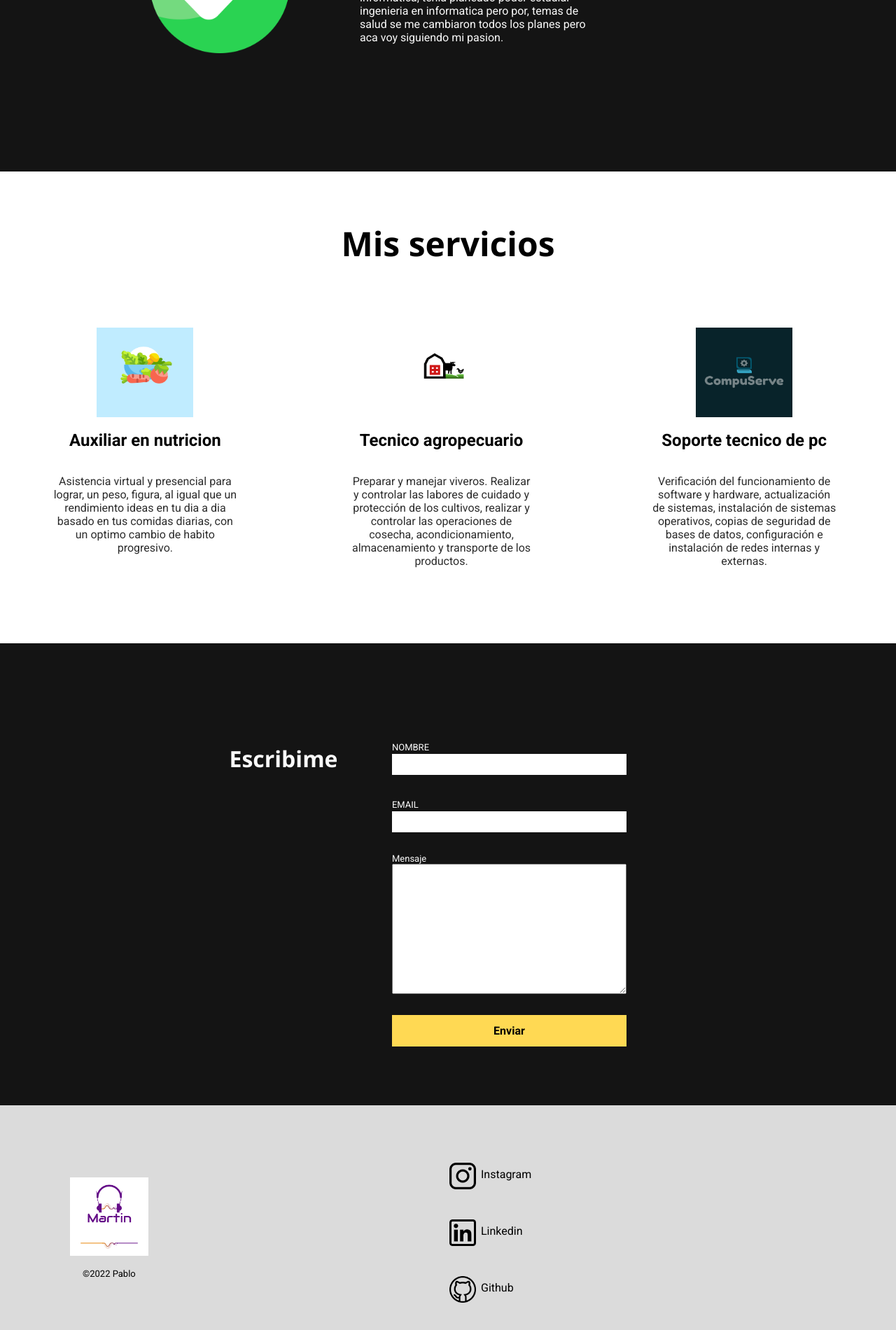
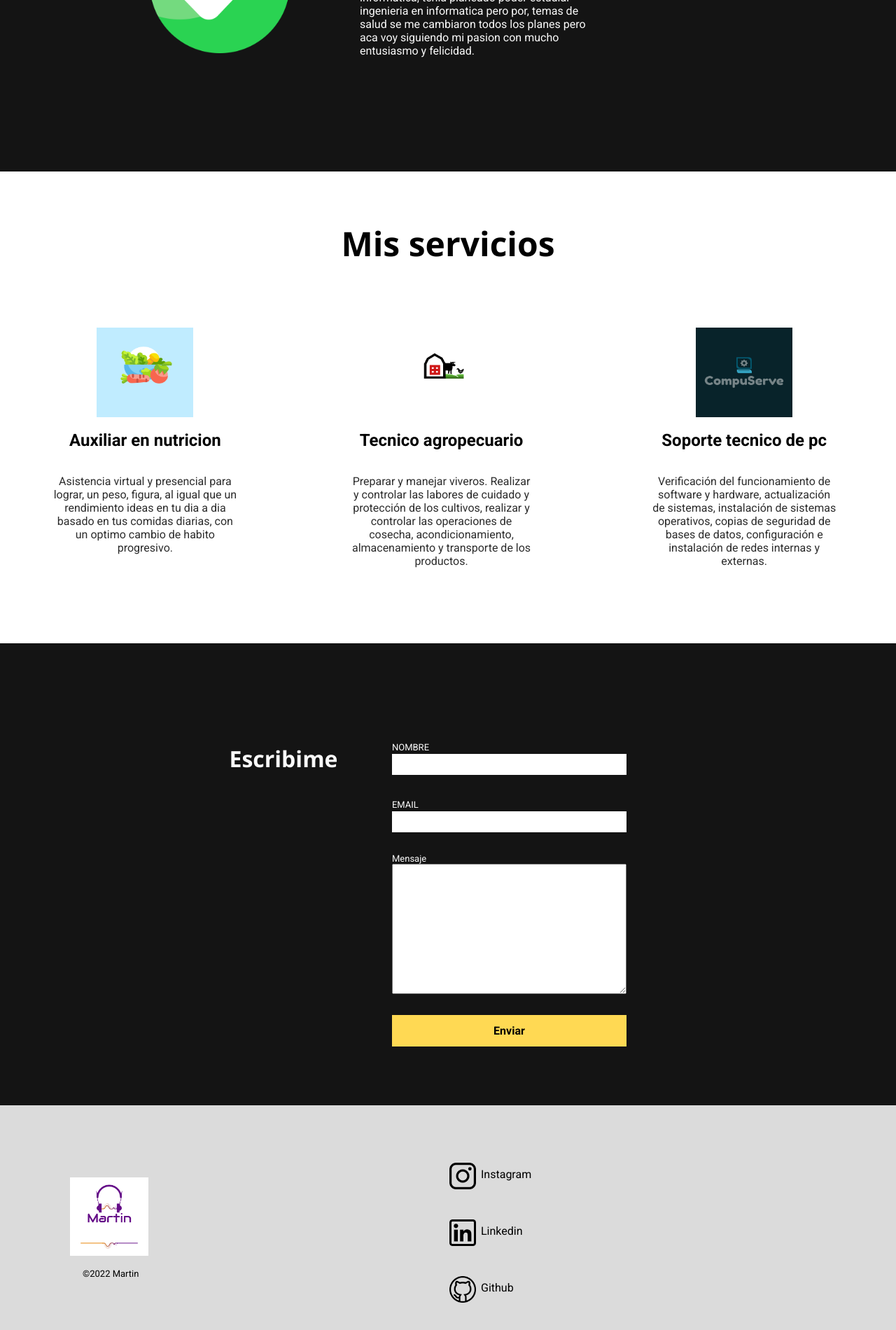
Before and after one commit to MartinBelmonte23/Desafio-Final-Modulo-3-Apx, a plain HTML site: page index.html in a window 1280 px wide. Shown: the part 896-2796 px from the top of the page at 70% size. Drawn offline with nearby package versions, Linux system fonts and the light colour scheme.

Commit message:
En Proceso

```diff
--- a/index.html
+++ b/index.html
@@ -49,7 +49,7 @@
 						<p class="bio">
 							Buenos dias, tardes, noches soy una persona que siempre me apasiono, el mundo de la
 							informatica, tenia planeado poder estudiar ingenieria en informatica pero por, temas de
-							salud se me cambiaron todos los planes pero aca voy siguiendo mi pasion.
+							salud se me cambiaron todos los planes pero aca voy siguiendo mi pasion con mucho entusiasmo y felicidad.
 						</p>
 					</div>
 				</div>
@@ -112,7 +112,7 @@
 		<footer class="pie-pagina">
 			<div class="grupo-uno">
 				<img class="logo-footer" src="./images/Logo-Personal.png" alt="" />
-				<small class="copyright">&COPY;2022 Pablo</small>
+				<small class="copyright">&COPY;2022 Martin</small>
 			</div>
 			<div class="grupo-dos-redes">
 				<div class="grupo-dos">
```
